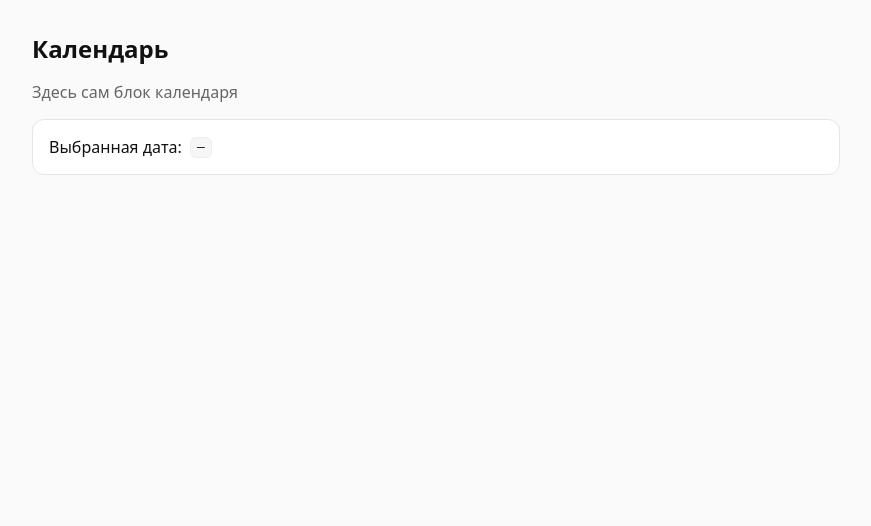
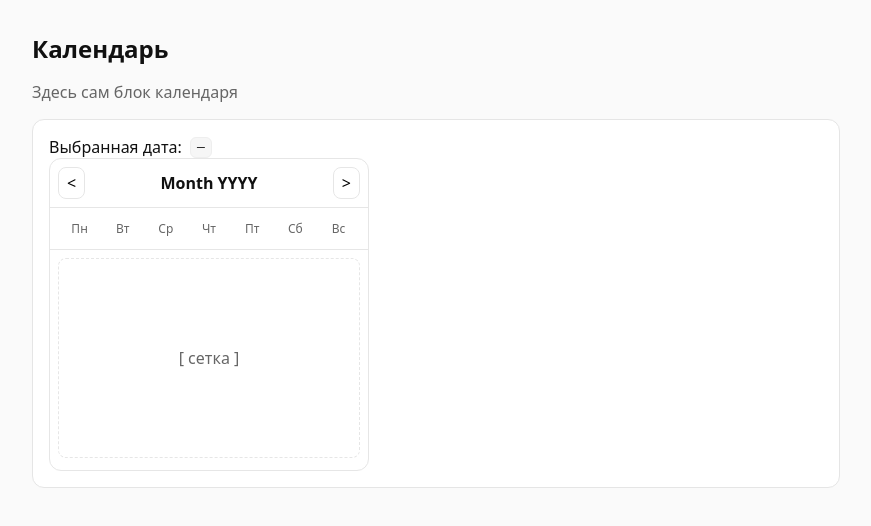
Before and after one commit to BMD63/calendar-app, a Vue app: page / in a window 1280 px wide. Shown: the top 526 px of the page, without its empty margins (204-1075 px from the left). Built offline with nearby package versions, Linux system fonts and the light colour scheme.

Commit message:
feat(calendar): add Calendar component, props, emits, etc

```diff
--- a/src/App.vue
+++ b/src/App.vue
@@ -1,5 +1,6 @@
 <script setup>
 import { ref } from 'vue'
+import Calendar from './components/Calendar.vue'
 
 const selected = ref('')
 </script>
@@ -14,7 +15,7 @@ const selected = ref('')
         <label>Выбранная дата:</label>
         <code>{{ selected || '—' }}</code>
       </div>
-      <!-- календарь -->
+      <Calendar />
     </section>
   </main>
 </template>
--- /dev/null
+++ b/src/components/Calendar.vue
@@ -0,0 +1,108 @@
+<script setup>
+import { computed } from 'vue'
+
+const props = defineProps({
+  modelValue: { type: [String, Date], default: '' },
+  locale: { type: String, default: '' },
+  startWeekOn: { type: Number, default: 1 }, // понедельник по умолчанию
+  weekdayFormat: { type: String, default: 'short' }, // 'narrow' | 'short' | 'long'
+  minDate: { type: [String, Date], default: '' },
+  maxDate: { type: [String, Date], default: '' },
+  initialMonth: { type: [String, Date], default: '' },
+})
+
+const emit = defineEmits([
+  'update:modelValue',
+  'select',
+  'month-change',
+])
+
+//заглушки для шапки:
+const displayLabel = computed(() => 'Month YYYY')
+</script>
+
+<template>
+  <div class="cal" role="application" aria-label="Calendar">
+    <div class="cal__header">
+      <button class="cal__nav" aria-label="Previous month" type="button">&lt;</button>
+      <div class="cal__label">{{ displayLabel }}</div>
+      <button class="cal__nav" aria-label="Next month" type="button">&gt;</button>
+    </div>
+
+    <div class="cal__weekdays" role="row">
+      <span class="cal__weekday">Пн</span>
+      <span class="cal__weekday">Вт</span>
+      <span class="cal__weekday">Ср</span>
+      <span class="cal__weekday">Чт</span>
+      <span class="cal__weekday">Пт</span>
+      <span class="cal__weekday">Сб</span>
+      <span class="cal__weekday">Вс</span>
+    </div>
+
+    <div class="cal__grid" role="grid" aria-readonly="true">
+      <div class="cal__placeholder">[ сетка ]</div>
+    </div>
+  </div>
+</template>
+
+<style scoped>
+.cal {
+  --c-text:#111;
+  --c-muted:#666;
+  --c-border:#e6e6e6;
+  --c-accent:#2563eb;
+  --radii:12px;
+
+  width: 320px;
+  border: 1px solid var(--c-border);
+  border-radius: var(--radii);
+  background: #fff;
+  overflow: hidden;
+}
+
+.cal__header{
+  display:flex;
+  align-items:center;
+  justify-content:space-between;
+  padding:8px 8px;
+  border-bottom:1px solid var(--c-border);
+}
+
+.cal__label{
+  font-weight:600;
+}
+
+.cal__nav{
+  border:1px solid var(--c-border);
+  background:#fff;
+  border-radius:8px;
+  padding:4px 8px;
+}
+
+.cal__weekdays{
+  display:grid;
+  grid-template-columns: repeat(7, 1fr);
+  gap: 0;
+  padding:8px;
+  color:var(--c-muted);
+  font-size:12px;
+  border-bottom:1px solid var(--c-border);
+  text-align:center;
+}
+
+.cal__weekday{ padding:4px 0; }
+
+.cal__grid{
+  min-height: 220px;
+  padding:8px;
+}
+
+.cal__placeholder{
+  height: 200px;
+  display:grid;
+  place-items:center;
+  color: var(--c-muted);
+  border: 1px dashed var(--c-border);
+  border-radius: 8px;
+}
+</style>
```
Also changed, not shown: src/components/HelloWorld.vue (deleted, +0 -43 lines).
